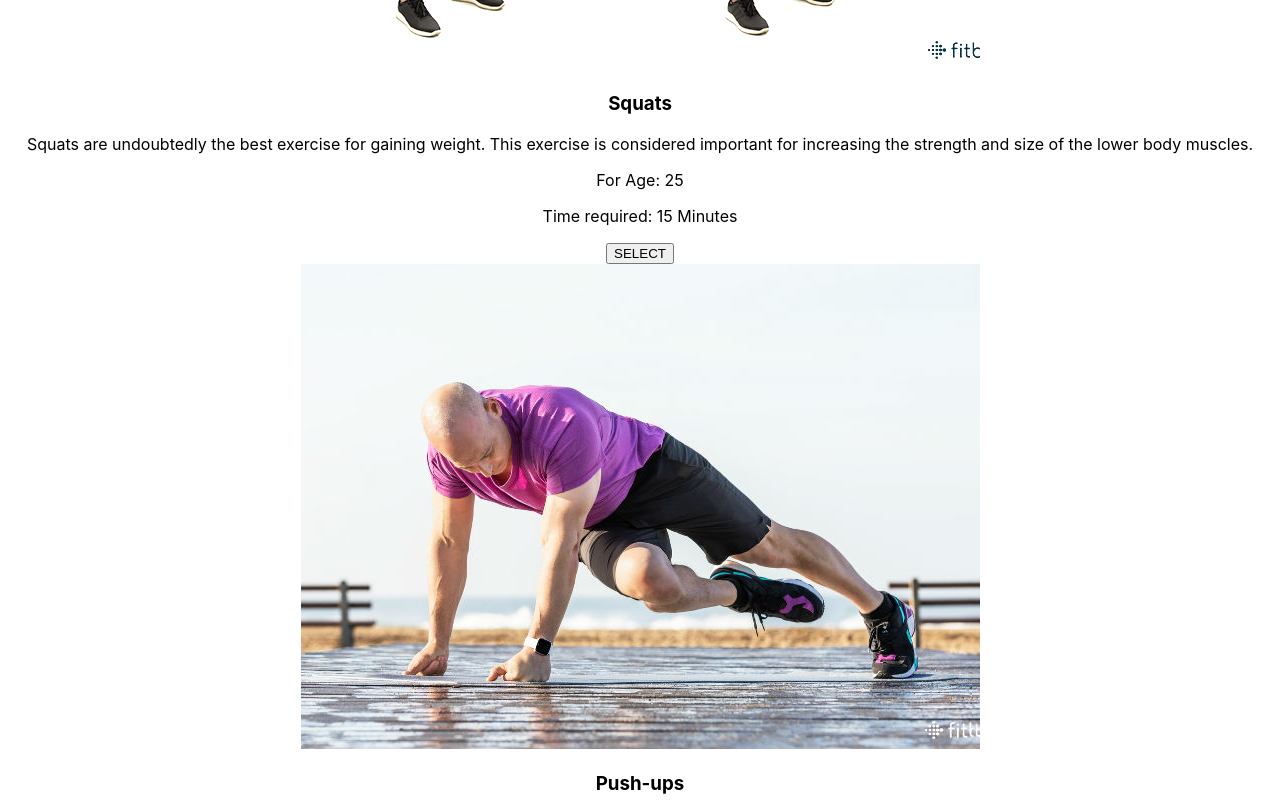
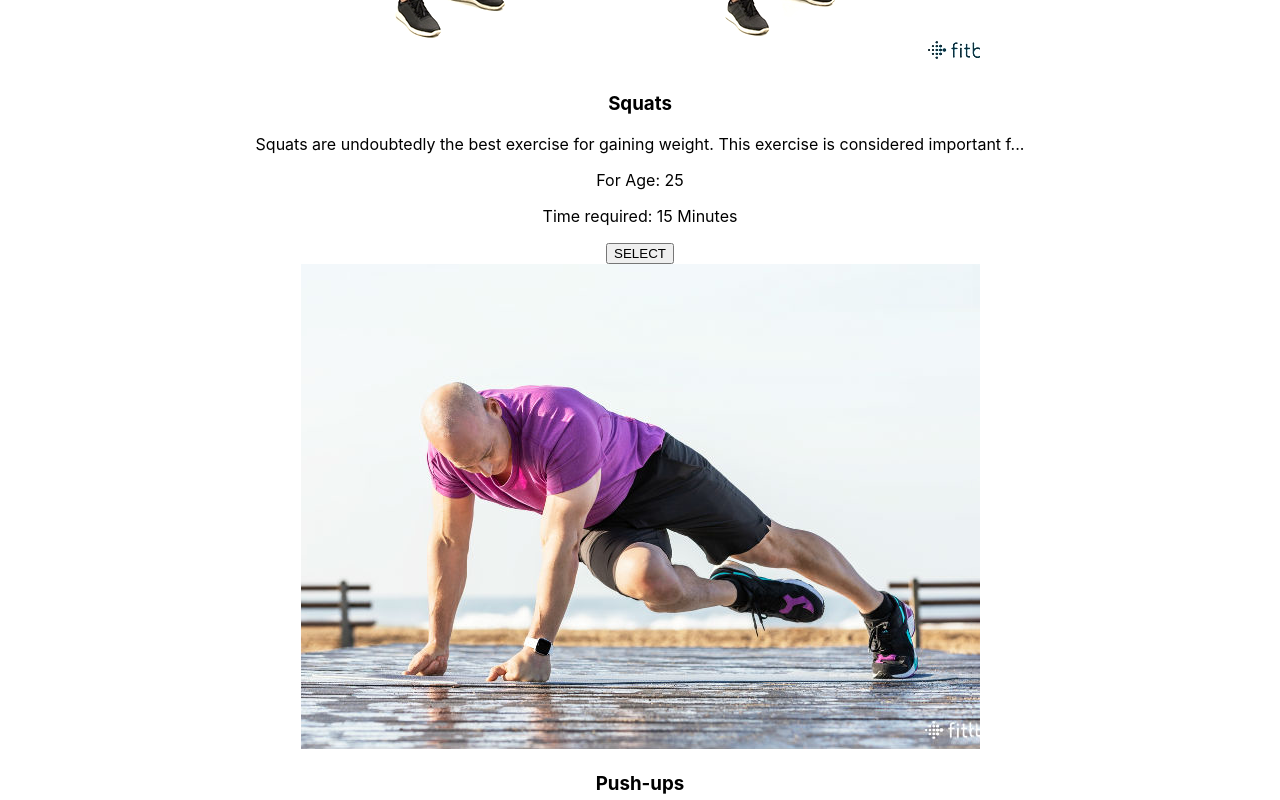
Before and after one commit to eng-musamolla/Muscle-Fitness, a React (Create React App) app: page / in a window 1280 px wide. Shown: the part 1560-2360 px from the top of the page. Built offline with nearby package versions, Linux system fonts and the light colour scheme.

Commit message:
Everything is Ok!

```diff
--- a/src/component/Card.js
+++ b/src/component/Card.js
@@ -4,11 +4,13 @@ const Card = ({ Activities, SelectButton }) => {
 
     const { name, img, detail, age, Time } = Activities;
 
+    const details = detail.slice(0, 100) + '...';
+
     return (
         <div className="overflow-hidden p-5 rounded-2xl border-solid xl:text-xl lg:text-gl md:text-md sm:text-sm  bg-white text-left ">
             <img src={img} alt='player img' className='w-100 rounded-lg'></img>
             <h3 className=" text-xl pt-4 font-bold  ">{name}</h3>
-            <p className="text-base my-2 text-gray-700">{detail}</p>
+            <p className="text-base my-2 text-gray-700">{details.length < 100 ? detail : details}</p>
             <p className="text-base">For Age: <span className='font-bold'>{age}</span></p>
 
             <p className="text-base">Time required: <span className='font-bold'>{Time} Minutes</span></p>
```
Also changed, not shown: src/image/Ananta Jalil.png.
